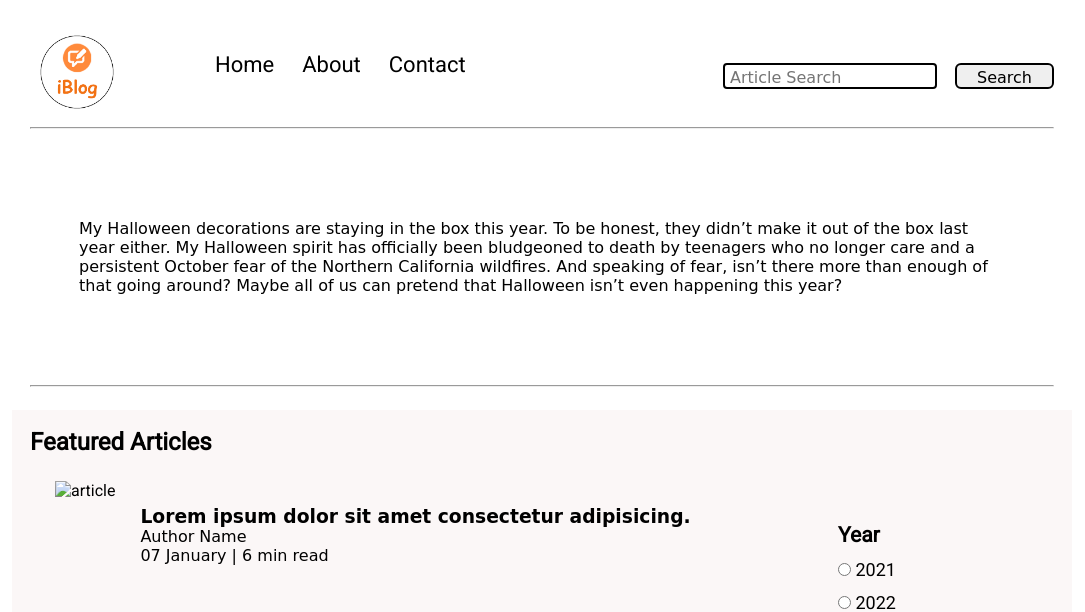
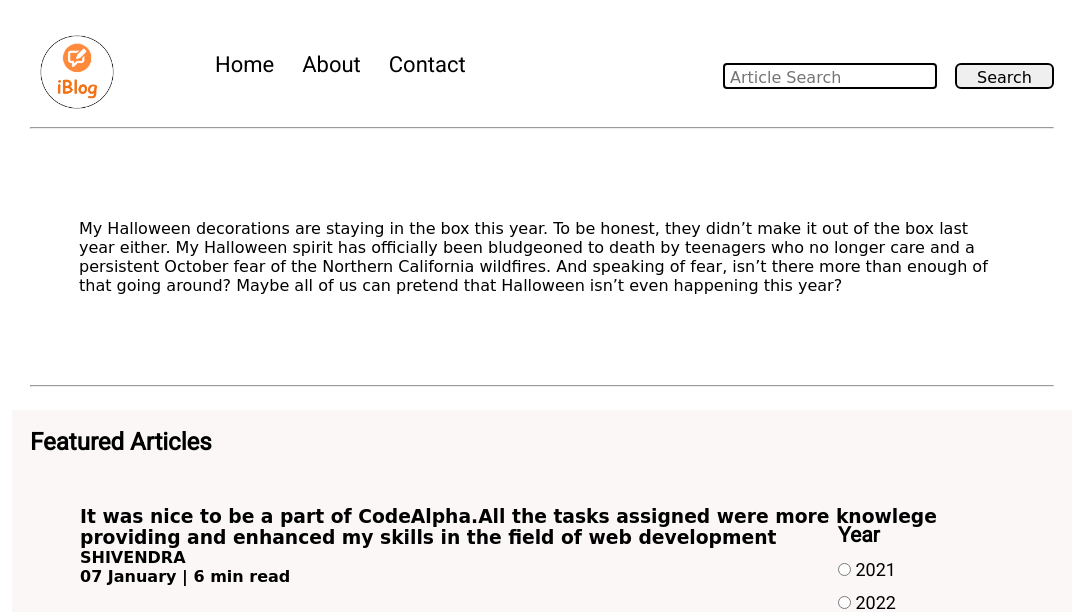
Before and after one commit to shivendra98-gupta/responsive-blog, a plain HTML site: page index.html in a window 1280 px wide. Shown: the top 612 px of the page, without its empty margins (98-1183 px from the left). Drawn offline with Linux system fonts and the light colour scheme; files that its build step writes are made by us from their sources; grey boxes are pictures that could not be loaded; files whose address does not match are found by name; a web font is replaced by a local one.

Commit message:
Update index.html

```diff
--- a/index.html
+++ b/index.html
@@ -72,14 +72,14 @@
         </div>
         <div class="home-article">
             <div class="home-article-img">
-                <img src="img/3.png" alt="article">
+
             </div>
             <div class="home-article-content font1">
-                <a href="/blogpost.html">
-                    <h3>Lorem ipsum dolor sit amet consectetur adipisicing.</h3>
+                <a href=""https://www.linkedin.com/redir/redirect?url=http%3A%2F%2Fwww%2Ecodealpha%2Eco%2Ein&urlhash=TH1E&trk=about_website"">
+                <h3>It was nice to be a part of <b>CodeAlpha<b>.All the tasks assigned were more knowlege providing and enhanced my skills in the field of web development </h3>
                 </a>
 
-                <div>Author Name</div>
+                <div>SHIVENDRA</div>
                 <span>07 January | 6 min read</span>
             </div>
         </div>
```
